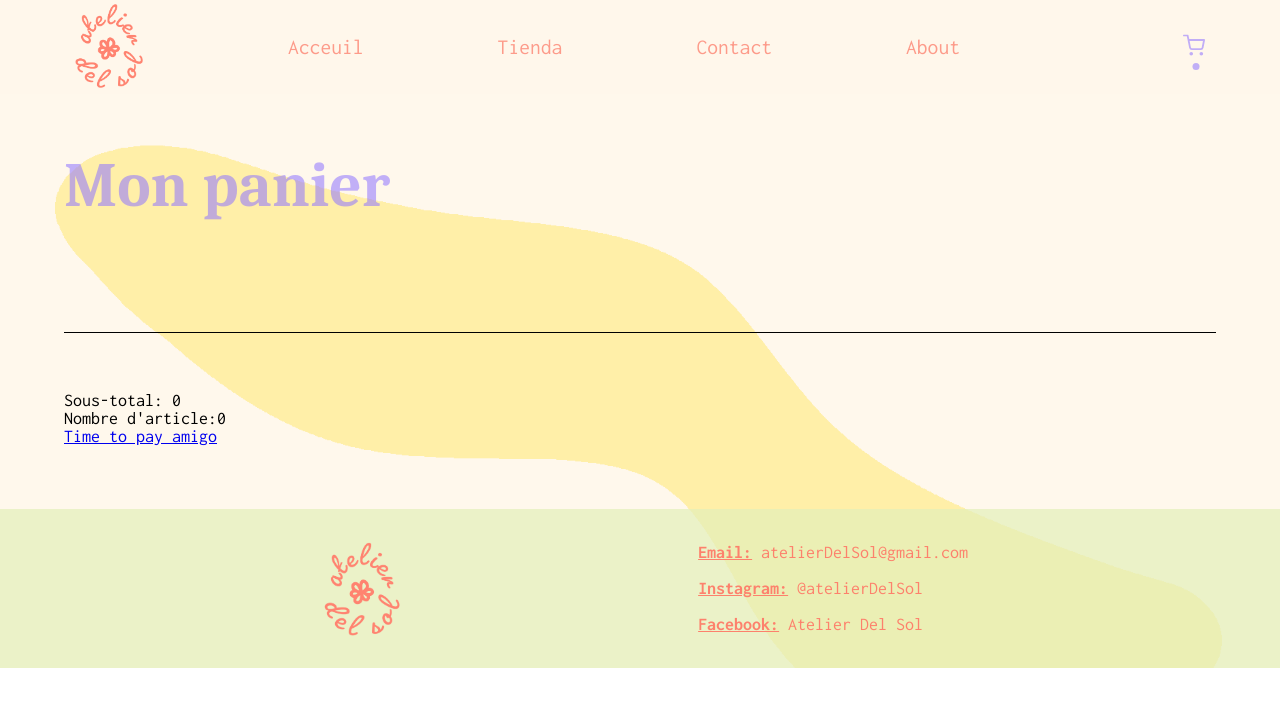
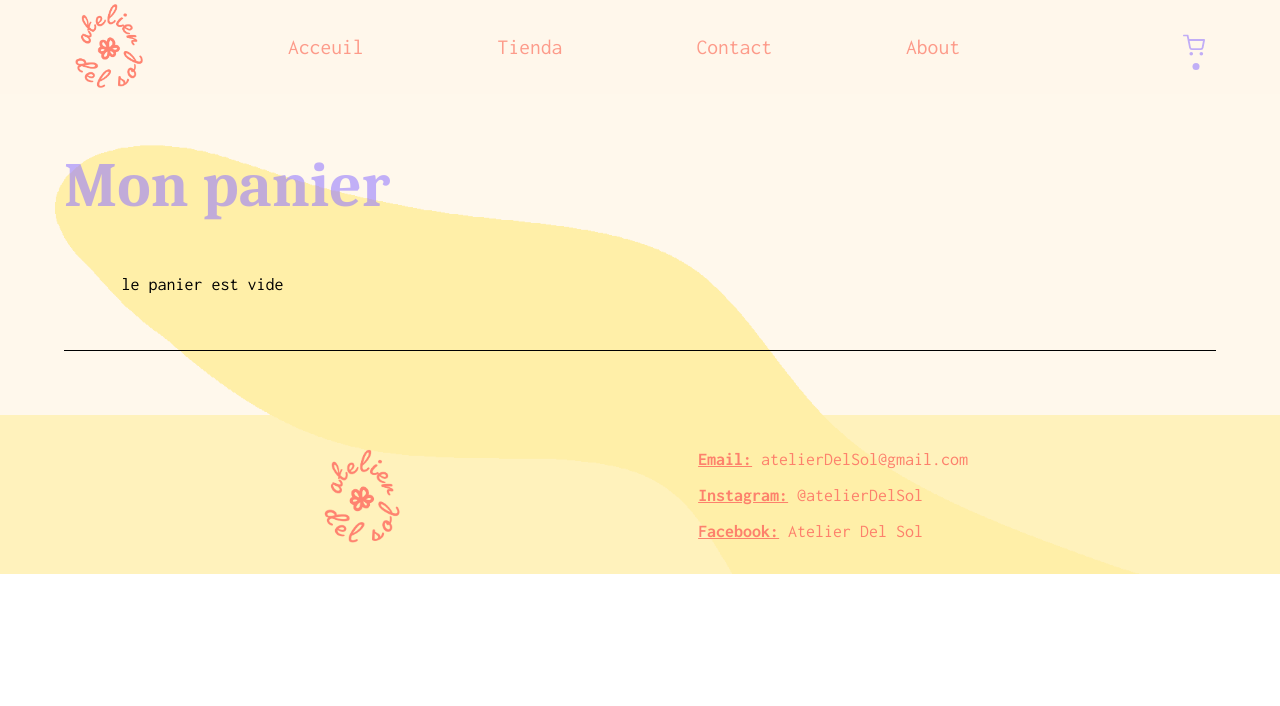
Before and after one commit to ClementR48/atelierDelSol-React, a React (Create React App) app: page /panier in a window 1280 px wide. Shown: the top 706 px of the page. Built offline with nearby package versions, Linux system fonts and the light colour scheme.

Commit message:
panier terminé avec localStorage

```diff
--- a/src/App.js
+++ b/src/App.js
@@ -15,26 +15,19 @@ function App() {
   const [anim] = useState(true)
   const [selecProduits, setSelecProduits] = useState([])
   const [itemCount, setItemCount] = useState(0)
+  let localData = JSON.parse(localStorage.getItem('data'))
 
-
-
-
-
-
-
-
-
-
-
-
-
+  if (localData === null) {
+    localData =[];
+  }
+  console.log(localData);
 
   const color = {
     home: 'rgba(254,166,129,0.7)',
     tienda: 'rgba(227,240,185,0.7)',
     contact: 'rgba(255,239,168,0.7)',
     about: 'rgba(255,212,189,0.7)',
-    cart: '',
+    cart: 'rgba(255,239,168,0.7)',
     produit: 'rgba(255,239,168,0.7)',
   }
 
@@ -71,7 +64,11 @@ function App() {
 
   useEffect(() => {
     fetchProducts()
+    setSelecProduits(localData)
+
   }, [])
+
+
 
   useEffect(() => {
     setItemCount(selecProduits.length)
@@ -105,7 +102,7 @@ function App() {
           <About color={color.about} />
         </Route>
         <Route path="/panier" exact>
-          <Cart color={color.tienda} selecProduits={selecProduits} setSelecProduits={setSelecProduits} />
+          <Cart color={color.cart} selecProduits={selecProduits} setSelecProduits={setSelecProduits} localData={localData} />
         </Route>
         <Route path="/produit/:id">
           <Produit
@@ -115,6 +112,7 @@ function App() {
             setItemCount={setItemCount}
             cartItems={cartItems}
             selecProduits={selecProduits}
+            localData={localData}
                     />
         </Route>
       </Switch>
--- a/src/components/cart/CartItem.js
+++ b/src/components/cart/CartItem.js
@@ -3,16 +3,19 @@ import { Trash } from 'react-feather';
 import { Link } from 'react-router-dom';
 import  image  from "../../images/testImageShop2Bis.jpg"
 
-const CartItem = ({ id, titre, prix, index, selecProduits, setSelecProduits}) => {
+const CartItem = ({ id, titre, prix, index, selecProduits, setSelecProduits, localData}) => {
 
-console.log(selecProduits);
 
-const filteredProduit = (id) => {
-  let newArray = selecProduits.filter((item, index) => index !== id )
+
+const filteredProduit = (i) => {
+  let newArray = selecProduits.filter((item, index) => index !== i )
   setSelecProduits(newArray)
+  localStorage.setItem('data',JSON.stringify(newArray))
   return newArray
 }
 
+
+console.log();
 
 
 
@@ -22,7 +25,7 @@ const filteredProduit = (id) => {
       <Link to={`/produit/${id}`}>{titre}</Link>
       <p>{prix}</p>
       <Trash id={id} onClick={() =>{
-        localStorage.removeItem(titre)
+
         filteredProduit(index)} }/>
     </div>
   );
--- a/src/components/cart/CartList.js
+++ b/src/components/cart/CartList.js
@@ -3,43 +3,53 @@ import { Link } from 'react-router-dom';
 import CartItem from './CartItem';
 
 
-const CartList = ({selecProduits, setSelecProduits}) => {
-
+const CartList = ({selecProduits, setSelecProduits, localData}) => {
 
 
   const [sum, setSum] = useState()
   const reducer = (accumulator, currentValue) => accumulator + currentValue
-  const local = localStorage.getItem('produit')
-console.log(local);
+
 
   const prix = []
 
   useEffect(() => {
-
     setSum(prix.reduce(reducer, 0))
   }, [selecProduits])
 
-
-  console.log(prix);
+const affichage =() => {
+  if(selecProduits.length === 0) {
+    return <p> le panier est vide </p>
+  }else {
+    return(
+    selecProduits.map((produit, index) => {
+      prix.push(produit.prix)
+      return (
+      <CartItem
+        key={index}
+        localData={localData}
+        {...produit}
+        index={index}
+        selecProduits={selecProduits}
+        setSelecProduits={setSelecProduits} />)
+      }))
+  }
+}
 
 
   return (
     <div className="cartlist">
       <h2>Mon panier</h2>
       <div className="list">
-        {selecProduits.map((produit, index) => {
-           prix.push(produit.prix)
 
-          return <CartItem {...produit} index={index} selecProduits={selecProduits} setSelecProduits={setSelecProduits} />
-        })}
-
+        {affichage()}
 
       </div>
+      {selecProduits.length === 0 ? '' :(
       <div className="total">
         <p>Sous-total: {sum}</p>
         <p>Nombre d'article:{selecProduits.length}</p>
         <Link to='/checkout'>Time to pay amigo</Link>
-      </div>
+      </div>)}
     </div>
   );
 };
--- a/src/components/produit/ficheProduit.js
+++ b/src/components/produit/ficheProduit.js
@@ -3,12 +3,17 @@ import { useEffect, useState } from "react";
 import { useParams, useHistory } from "react-router-dom";
 import image1 from "../../images/testImageShop1Bis.jpg"
 
-const FicheProduit = ({ produits, cartItems, selecProduits}) => {
+const FicheProduit = ({ produits, cartItems, selecProduits, localData}) => {
 
   const { id } = useParams();
   const error = useHistory()
   let idNumber = parseInt(id);
   const [ product, setProduct ] = useState(null)
+
+
+
+
+
 
   useEffect(() => {
     const produit = produits.find(item => item.id === idNumber)
@@ -19,7 +24,10 @@ const FicheProduit = ({ produits, cartItems, selecProduits}) => {
     }
     setProduct(produit)
 
+
   }, [product])
+
+
 
   if (!product){return null}
 
@@ -46,7 +54,18 @@ const FicheProduit = ({ produits, cartItems, selecProduits}) => {
         </div>
         <p className="prix">{product.prix}€</p>
         <button onClick={() => {
-            localStorage.setItem('produit', JSON.stringify(product))
+
+            if(localData){
+              localData.push(product)
+              localStorage.setItem('data',JSON.stringify(localData))
+
+            }else {
+              localData = [];
+              localData.push(product);
+              localStorage.setItem('data',JSON.stringify(localData))
+            }
+            console.log(localData);
+
             cartItems(product.id)}}
             >{ selecProduits.length > 0 ? 'Un de plus peut-etre ?' : 'Ajouter au panier' }</button>
       </div>
--- a/src/pages/Cart.js
+++ b/src/pages/Cart.js
@@ -4,14 +4,14 @@ import CartList from '../components/cart/CartList'
 import Footer from '../components/header-footer/Footer'
 import Header from '../components/header-footer/Header'
 
-const Cart = ({ color, selecProduits, setSelecProduits }) => {
+const Cart = ({ color, selecProduits, setSelecProduits, localData }) => {
 
 
 
   return (
     <div className="cartpage">
       <Header />
-      <CartList selecProduits={selecProduits} setSelecProduits={setSelecProduits} />
+      <CartList selecProduits={selecProduits} setSelecProduits={setSelecProduits} localData={localData} />
       <Footer color={color} />
     </div>
   )
--- a/src/pages/Produit.js
+++ b/src/pages/Produit.js
@@ -5,7 +5,7 @@ import Header from '../components/header-footer/Header';
 import FicheProduit from '../components/produit/FicheProduit';
 import SocialNetwork from '../components/social_network/SocialNetwork';
 
-const Produit = ({ color, produits, itemCount, setItemCount, cartItems, selecProduits }) => {
+const Produit = ({ color, produits, itemCount, setItemCount, cartItems, selecProduits, localData }) => {
 
 
 
@@ -20,6 +20,7 @@ const Produit = ({ color, produits, itemCount, setItemCount, cartItems, selecPro
         itemCount={itemCount}
         cartItems={cartItems}
         selecProduits={selecProduits}
+        localData={localData}
        />
       <SocialNetwork />
       <Footer color={color}/>
```
Also changed, not shown: src/pages/Tienda.js (line endings or trailing spaces).
